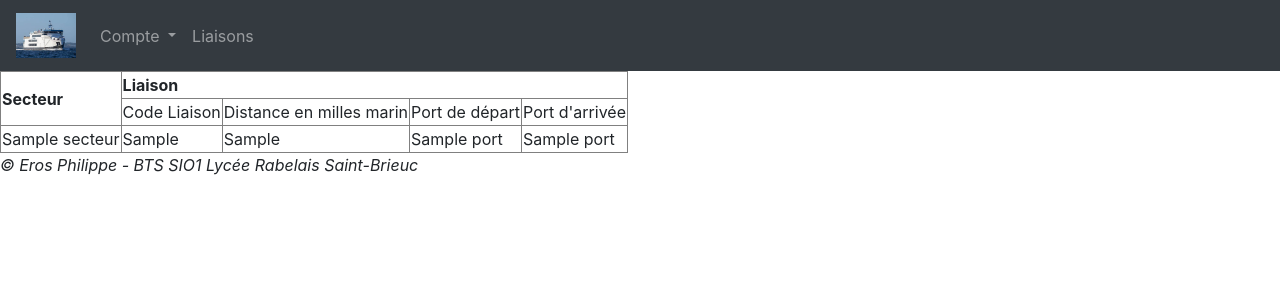
After one commit to ErosPhil/CIAtlantik, a CodeIgniter app: page /database/index.php/visiteur/afficherLiaisons in a window 1280 px wide. The commit adds this page. Shown: the top 300 px of the page. Run offline with CodeIgniter, Linux system fonts and the light colour scheme; tables that the repository leaves empty or names only in its code hold one stand-in row (values such as "Sample post").

Commit message:
fin affHistorique; affLiaisons; crea affiTarifs

```diff
--- a/application/controllers/Visiteur.php
+++ b/application/controllers/Visiteur.php
@@ -122,5 +122,13 @@ class Visiteur extends CI_Controller {
         }
     } // fin creerCompte
 
+    public function afficherLiaisons()
+    {
+        $Data['NomPage'] = 'Liste des liaisons pour chaque secteur';
+        $Data['lesLiaisons'] = $this->ModeleVisiteur->retournerLiaisons();
 
+        $this->load->view('templates/Entete', $Data);
+        $this->load->view('visiteur/afficherLiaisons', $Data);
+        $this->load->view('templates/PiedDePage');
+    }
 }
--- a/application/models/ModeleVisiteur.php
+++ b/application/models/ModeleVisiteur.php
@@ -17,5 +17,15 @@ class ModeleVisiteur extends CI_Model
     {
         return $this->db->insert('client', $DonneesAInserer); //<=> INSERT INTO client(nom, prenom, adresse, codepostal, ville, telephonefixe, telephonemobile, mel, motdepasse) VALUES($nom, $prenom, $adresse, $codepostal, $ville, $telephonefixe, $telephonemobile, $mel, $motdepasse)
     }
+
+    public function retournerLiaisons()
+    {
+        $this->db->select('s.nom AS nomsecteur, l.noliaison AS codeliaison, l.distance, pd.nom AS portdepart, pa.nom AS portarrivee');
+        $this->db->from('liaison l, secteur s, port pd, port pa');
+        $this->db->where('s.nosecteur = l.nosecteur AND l.noport_depart = pd.noport AND l.noport_arrivee = pa.noport');
+        $query = $this->db->get();
+        return $query->result();
+        //SELECT s.nom, l.noliaison, l.distance, pd.nom AS "portdepart", pa.nom AS "portarrivee" FROM liaison l, secteur s, port pd, port pa WHERE s.nosecteur = l.nosecteur AND l.noport_depart = pd.noport AND l.noport_arrivee = pa.noport;
+    }
 }
 ?>
--- a/application/views/templates/Entete.php
+++ b/application/views/templates/Entete.php
@@ -18,15 +18,18 @@
             </a>
             <ul class="navbar-nav">
                 <?php if(!is_null($this->session->identifiant)): ?>
-                <!-- Si utilisateur connecté-->
+                <!-- Si utilisateur connecté -->
                     <li class="nav-item">
                         <a class="nav-link" href="<?php echo site_url('client/modifierInformations')?>"><?php echo $this->session->prenom.' '.$this->session->nom;?></a>
                     </li>
                     <li class="nav-item">
                         <a class="nav-link" href="<?php echo site_url('visiteur/seDeconnecter')?>">Se déconnecter</a>
                     </li>
+                    <li class="nav-item">
+                        <a class="nav-link" href="<?php echo site_url('client/afficherHistoriqueReservations')?>">Historique</a>
+                    </li>
                 <?php else: ?>
-                <!-- Sinon (pas connecté)-->
+                <!-- Sinon (pas connecté) -->
                 <li class="nav-item dropdown">
                     <a class="nav-link dropdown-toggle" href="#" id="navbardrop" data-toggle="dropdown">
                         Compte
@@ -37,5 +40,8 @@
                     </div>
                 </li>
                 <?php endif; ?>
+                <li class="nav-item">
+                    <a class="nav-link" href="<?php echo site_url('visiteur/afficherLiaisons')?>">Liaisons</a>
+                </li>
             </ul>
         </nav>
--- /dev/null
+++ b/application/views/visiteur/afficherLiaisons.php
@@ -0,0 +1,29 @@
+<table border = 1>
+    <thead>
+        <tr>
+            <th colspan="1" rowspan="2">Secteur</th>
+            <th colspan="4">Liaison</th>
+        </tr>
+        <tr>
+            <td colspan="1">Code Liaison</td>
+            <td colspan="1">Distance en milles marin</td>
+            <td colspan="1">Port de départ</td>
+            <td colspan="1">Port d'arrivée</td>
+        </tr>
+    </thead>
+    <tbody>
+        <?php
+        $secteur_courant = "";
+        foreach($lesLiaisons as $row):
+            if ($row->nomsecteur==$secteur_courant)
+            {
+                echo '<tr><td></td><td>'?> <a href="<?php echo site_url('visiteur/afficherTarifs') ?>"> <?php echo $row->codeliaison .'</a></td><td>'. $row->distance .'</td><td>'. $row->portdepart .'</td><td>'. $row->portarrivee .'</td></tr>';
+            }
+            else
+            {
+                echo '<tr><td>'. $row->nomsecteur .'</td><td>'. $row->codeliaison .'</td><td>'. $row->distance .'</td><td>'. $row->portdepart .'</td><td>'. $row->portarrivee .'</td></tr>';
+                $secteur_courant = $row->nomsecteur;
+            }
+        endforeach ?>
+    </tbody>
+</table>
```
Also changed, not shown: application/controllers/Client.php (+11 -1 lines), application/models/ModeleClient.php (+11 -0 lines), application/views/client/afficherHistoriqueReservations.php (added, +29 -0 lines).
